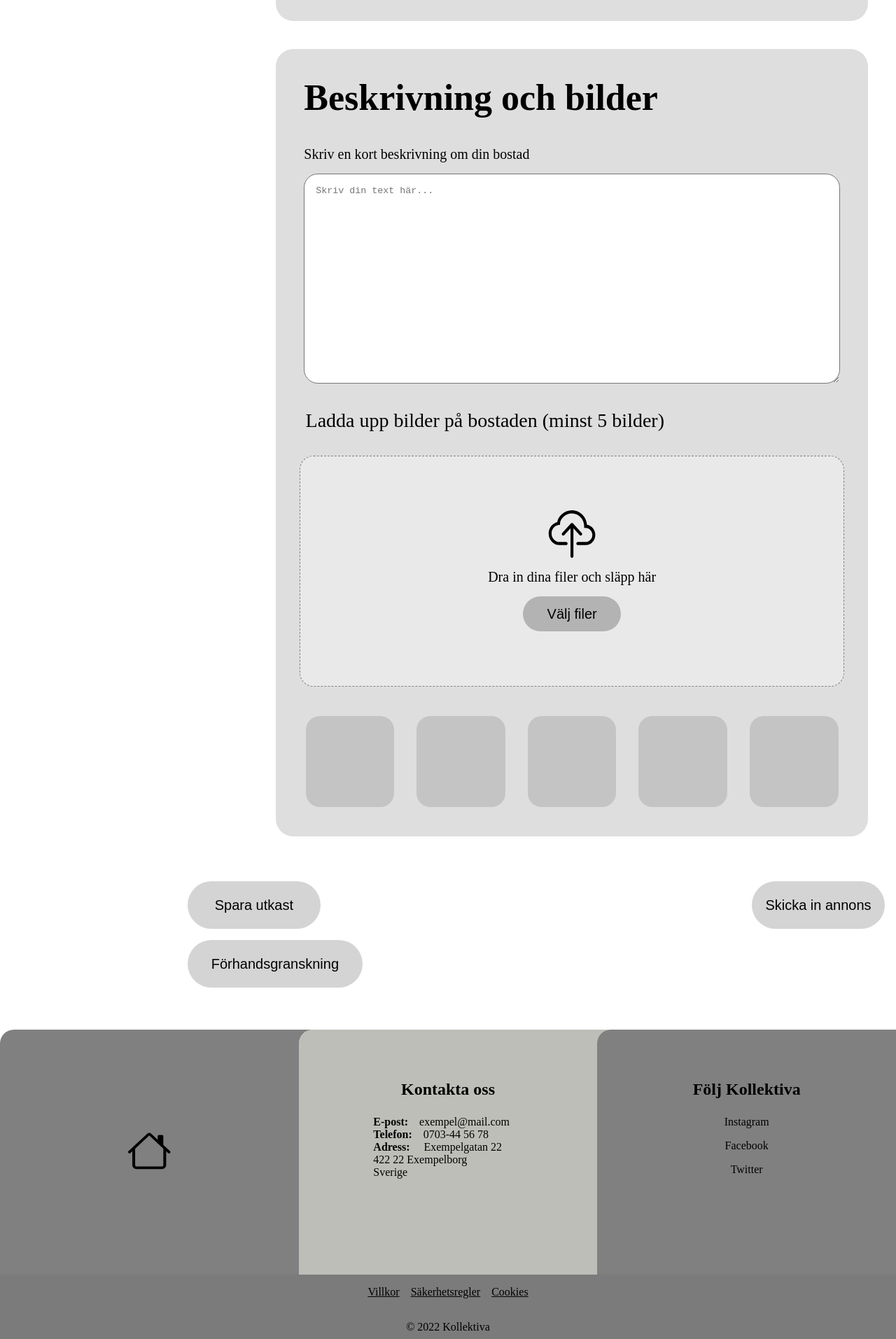
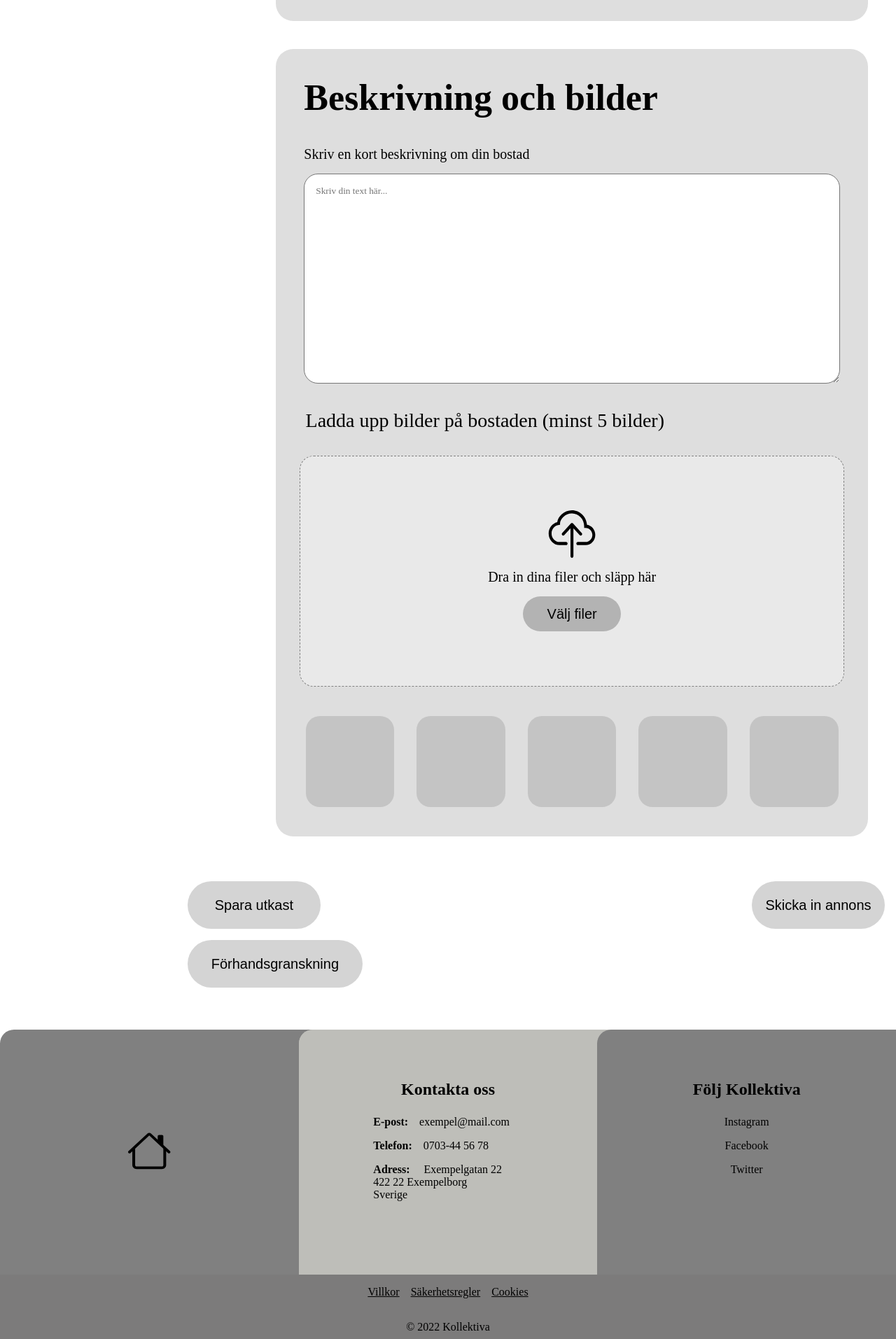
Before and after one commit to JonssonJohanna/Kollektiva, a Next.js app: page /StepFour in a window 1280 px wide. Shown: the part 1305-3218 px from the top of the page at 70% size. Built offline with nearby package versions, Linux system fonts and the light colour scheme.

Commit message:
Edit styling in footer

```diff
--- a/styles/StepFour.module.css
+++ b/styles/StepFour.module.css
@@ -78,7 +78,6 @@
 .titleField {
   font-size: 20px;
   font-weight: 500;
-  /* padding-left: 5%; */
 }
 .textField {
   border-radius: 200px;
@@ -127,6 +126,7 @@
   padding-left: 1rem;
   padding-top: 1rem;
   margin-top: 1rem;
+  font-family: Avenir;
 }
 
 .dragNdrop {
--- a/styles/globals.css
+++ b/styles/globals.css
@@ -95,6 +95,7 @@
   display: flex;
   flex-direction: column;
   align-items: flex-start;
+  gap: 1rem;
 }
 
 .mammaDiv {
```
